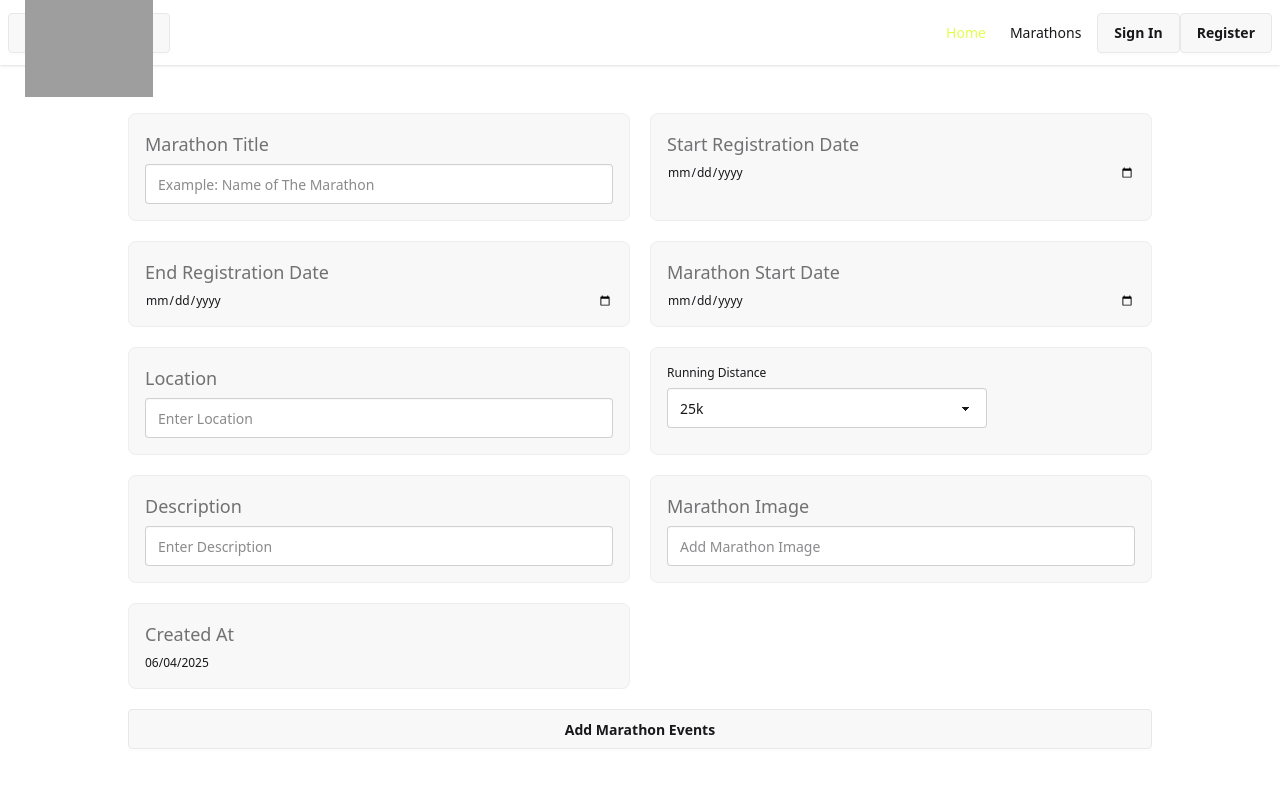
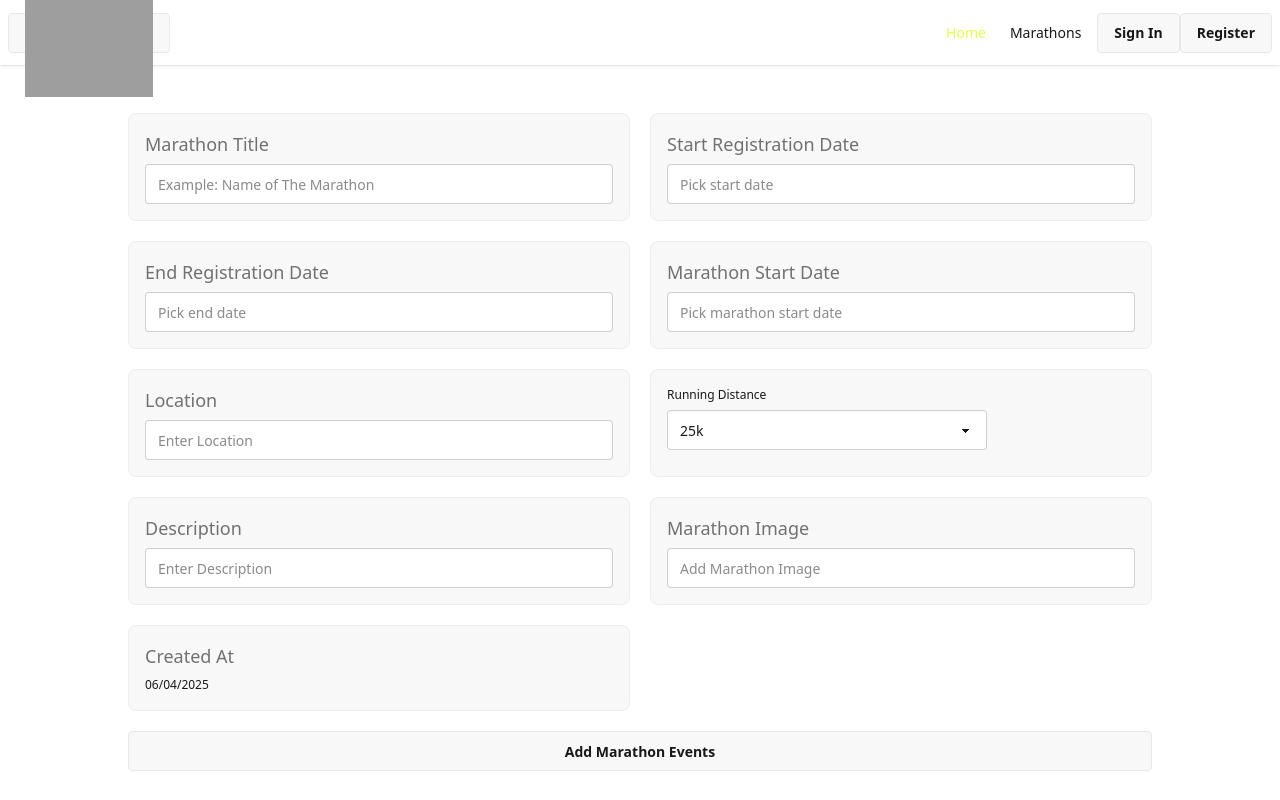
Before and after one commit to Obydullah001/Marathon-Spinner-client-Side, a React (Vite) app: page /addmarathon in a window 1280 px wide. Shown: the top 800 px of the page. Built offline with nearby package versions, Linux system fonts and the light colour scheme; no server answers; grey boxes are pictures that could not be loaded.

Commit message:
added react datepicker & registration functionality based on date

```diff
--- a/src/Components/EventDetails.jsx
+++ b/src/Components/EventDetails.jsx
@@ -17,6 +17,15 @@ const EventDetails = () => {
             name,
             marathonStartDate
     }= events
+
+
+      const currentDate = new Date();
+      const registrationStart = new Date(startDate);
+      const registrationEnd = new Date(endDate);
+
+      const hasStarted = currentDate >= registrationStart;
+      const notEnded = currentDate <= registrationEnd;
+      const isRegistrationOpen = hasStarted && notEnded;
 
     return (
       <div className="max-w-lg p-4 shadow-md dark:bg-gray-50 dark:text-gray-800">
@@ -50,7 +59,17 @@ const EventDetails = () => {
             <p> Create By  {name} </p>
             <p>Event Created At  {createdDate} </p>
         </div>
-       <Link to={`/registerEvent/${_id}`}> <button className='btn btn-active'>Registration </button></Link>
+       <div className="mt-4">
+          {isRegistrationOpen ? (
+            <Link to={`/registerEvent/${_id}`}>
+              <button className="btn btn-success">Registration Open</button>
+            </Link>
+          ) : (
+            <button className="btn btn-error disabled">
+              Registration Closed
+            </button>
+          )}
+        </div>
 	</div>
 </div>
     );
--- a/src/Components/MarathonForm.jsx
+++ b/src/Components/MarathonForm.jsx
@@ -1,6 +1,6 @@
 import React, { use, useState } from "react";
 import { AuthContext } from "../assets/AuthProvider/AuthProvider";
-import { addDays } from "date-fns";
+import { addDays, format } from "date-fns";
 import DatePicker from "react-datepicker";
 import "react-datepicker/dist/react-datepicker.css";
 import { data } from "react-router";
@@ -9,20 +9,36 @@ import toast from "react-hot-toast";
 const MarathonForm = () => {
   const { user } = use(AuthContext);
   console.log("this is user", user);
-  const [startDate, setStartDate] = useState(new Date());
-  const [selectedDate, setSelectedDate] = useState(new Date());
-  const [endDate, setEndDate] = useState(null);
-  const onChange = (dates) => {
-    const [start, end] = dates;
-    setStartDate(start);
-    setEndDate(end);
-  };
+  // const [startDate, setStartDate] = useState(new Date());
+  // const [selectedDate, setSelectedDate] = useState(new Date());
+  // const [endDate, setEndDate] = useState(null);
+  // const onChange = (dates) => {
+  //   const [start, end] = dates;
+  //   setStartDate(start);
+  //   setEndDate(end);
+  // };
+
+  const [startRegistrationDate, setStartRegistrationDate] = useState(null);
+  const [endRegistrationDate, setEndRegistrationDate] = useState(null);
+  const [marathonStartDate, setMarathonStartDate] = useState(null);
+  const [createdDate, setCreatedDate] = useState(new Date());
 
   const handleAddForm = e =>{
     e.preventDefault()
     const form = e.target ;
     const formData = new FormData(form)
-    const marathonData = Object.fromEntries(formData.entries())
+    const marathonData = Object.fromEntries(formData.entries());
+
+    // marathonData.startDate = startRegistrationDate?.toISOString();
+    // marathonData.endDate = endRegistrationDate?.toISOString();
+    // marathonData.marathonStartDate = marathonStartDate?.toISOString();
+    // marathonData.createdDate = createdDate?.toISOString();
+
+
+    marathonData.startDate = format(startRegistrationDate, "yyyy-MM-dd");
+marathonData.endDate = format(endRegistrationDate, "yyyy-MM-dd");
+marathonData.marathonStartDate = format(marathonStartDate, "yyyy-MM-dd");
+marathonData.createdDate = format(createdDate, "yyyy-MM-dd");
     console.log(marathonData);
 
     fetch('http://localhost:3000/events', {
@@ -54,19 +70,38 @@ const MarathonForm = () => {
               placeholder="Example: Name of The Marathon"
             />
           </fieldset>
-          <fieldset className="fieldset bg-base-200 border-base-300 rounded-box  border p-4">
+         <fieldset className="fieldset bg-base-200 border-base-300 rounded-box border p-4">
             <label className="label text-lg">Start Registration Date</label>
-           <input type="date"
-           name='startDate'
-           />
+            <DatePicker
+              selected={startRegistrationDate}
+              onChange={(date) => setStartRegistrationDate(date)}
+              name="startDate"
+              className="input w-full"
+              placeholderText="Pick start date"
+              required
+            />
           </fieldset>
-          <fieldset className="fieldset bg-base-200 border-base-300 rounded-box  border p-4">
+          <fieldset className="fieldset bg-base-200 border-base-300 rounded-box border p-4">
             <label className="label text-lg">End Registration Date</label>
-          <input type="date" name="endDate" id="" />
+            <DatePicker
+              selected={endRegistrationDate}
+              onChange={(date) => setEndRegistrationDate(date)}
+              name="endDate"
+              className="input w-full"
+              placeholderText="Pick end date"
+              required
+            />
           </fieldset>
-          <fieldset className="fieldset bg-base-200 border-base-300 rounded-box  border p-4">
-            <label className="label text-lg">Marathon Start Date </label>
-           <input type="date" name="marathonStartDate" id="" />
+          <fieldset className="fieldset bg-base-200 border-base-300 rounded-box border p-4">
+            <label className="label text-lg">Marathon Start Date</label>
+            <DatePicker
+              selected={marathonStartDate}
+              onChange={(date) => setMarathonStartDate(date)}
+              name="marathonStartDate"
+              className="input w-full"
+              placeholderText="Pick marathon start date"
+              required
+            />
           </fieldset>
           <fieldset className="fieldset bg-base-200 border-base-300 rounded-box  border p-4">
             <label className="label text-lg">Location </label>
@@ -111,11 +146,12 @@ const MarathonForm = () => {
           <fieldset className="fieldset bg-base-200 border-base-300 rounded-box  border p-4">
             <label className="label text-lg"> Created At </label>
             <DatePicker
-              selected={selectedDate}
-              onChange={(date) => setSelectedDate(date)}
+              selected={createdDate}
+              onChange={(date) => setCreatedDate(date)}
               minDate={new Date()}
               maxDate={addDays(new Date(), 0)}
               name="createdDate"
+              required
               placeholderText="Select a date between today and 5 days in the future"
             />
           </fieldset>
```
